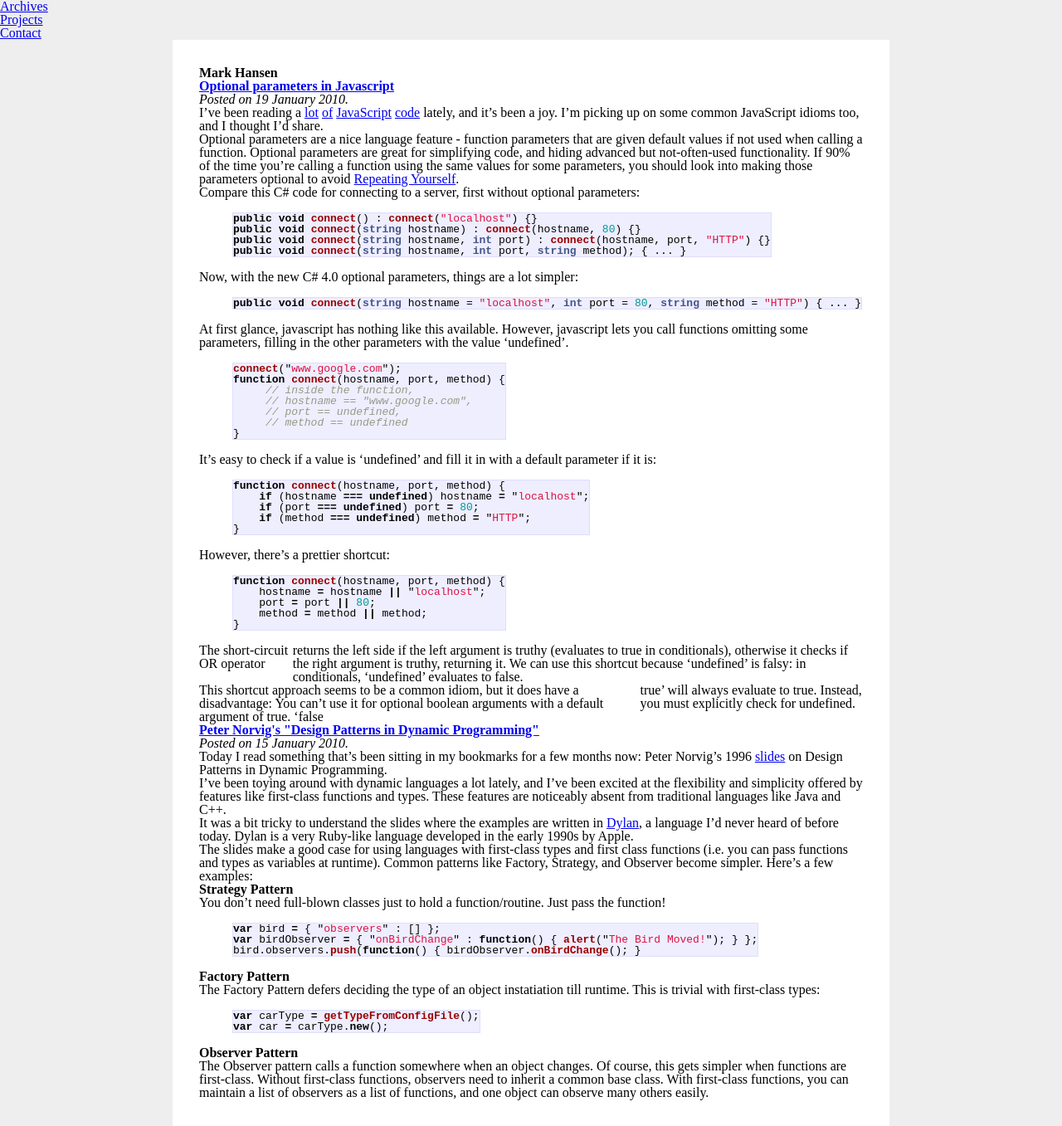
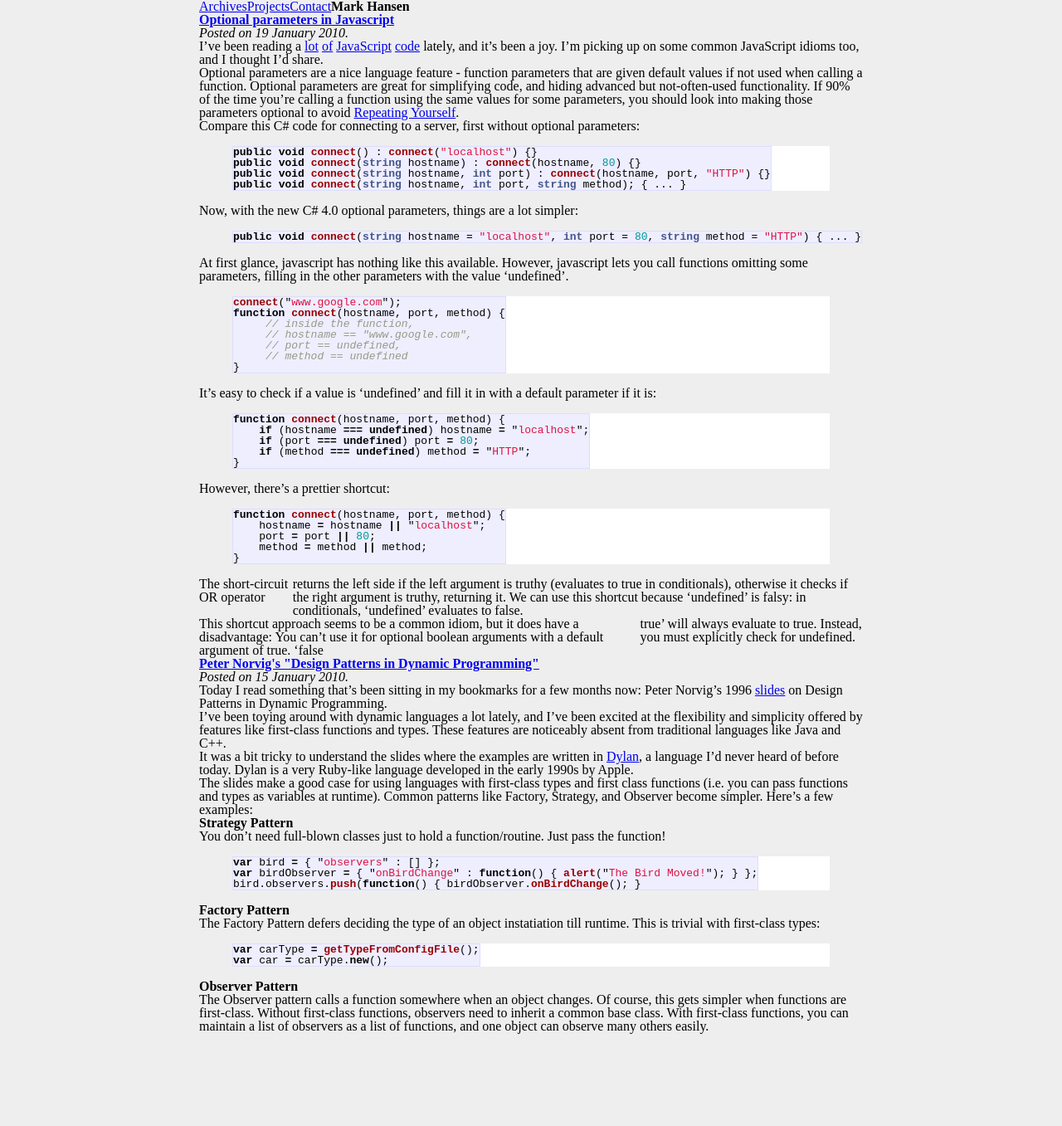
Before and after one commit to mhansen/jekyll-blog, a Jekyll site: the page built from index.html, in a window 1280 px wide. Shown: the whole page at 83% size. Built offline with Jekyll 4.4.1, drawn with Linux system fonts in a browser that asks for light colours; Markdown is read by kramdown in place of the engine named in the settings; after the commit the page ends 1245 px from its top, so only the background shows below that.

Commit message:
styled nav bar

```diff
--- a/_layouts/default.html
+++ b/_layouts/default.html
@@ -7,12 +7,12 @@
     <link rel="stylesheet" href="/site.css">
   </head>
   <body>
-    <nav><ul>
-      <li><a href="archives.html">Archives</a></li>
-      <li><a href="http://github.com/mhansen">Projects</a></li>
-      <li><a href="contact.html">Contact</a></li>
-    </ul></nav>
-    <div id="main">
+    <div id="container">
+      <nav><ul>
+        <li><a href="archives.html">Archives</a></li>
+        <li><a href="http://github.com/mhansen">Projects</a></li>
+        <li><a href="contact.html">Contact</a></li>
+      </ul></nav>
       {{ content }}
     </div>
   </body>
--- a/site.css
+++ b/site.css
@@ -1,4 +1,4 @@
-#main {
+#container {
     width: 50em;
     margin: 0 auto;
 }
@@ -17,3 +17,11 @@ body {
     background-color: white;
     padding: 2em;
 }
+
+nav ul {
+    list-style-type: none;
+}
+
+nav li {
+    float: left;
+}
```
